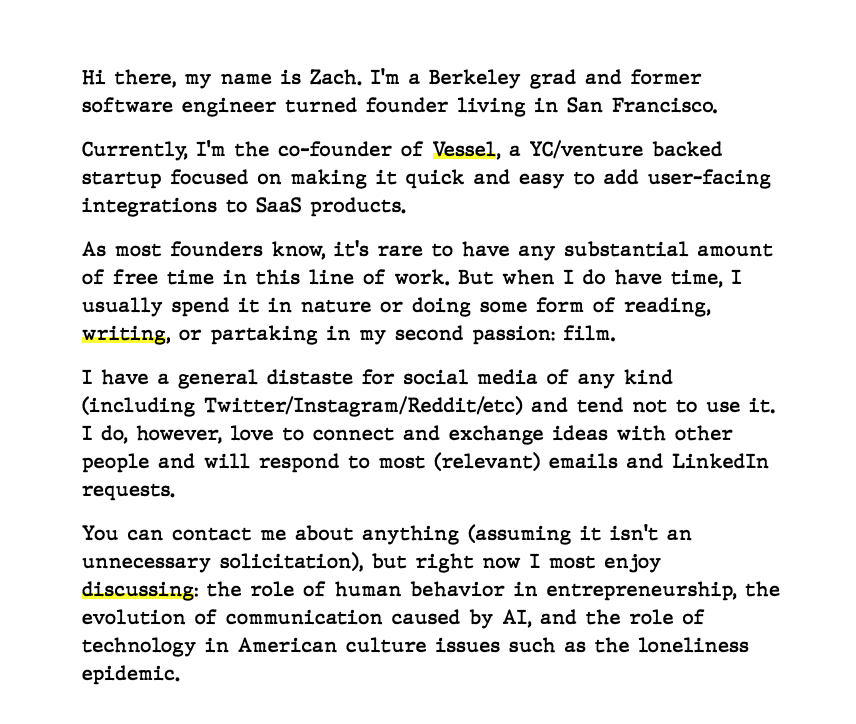
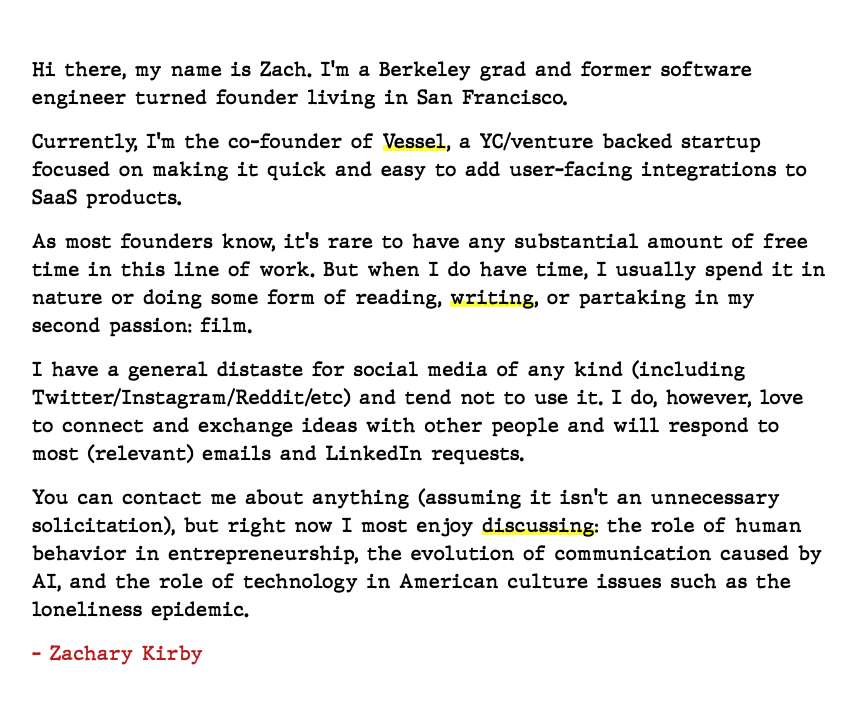
Before and after one commit to zkirby/personal-site, a Next.js app: page / in a window 1280 px wide. Shown: the top 724 px of the page, without its empty margins (208-1064 px from the left). Built offline with nearby package versions, Linux system fonts and the light colour scheme.

Commit message:
add signature at the end

```diff
--- a/tailwind.config.js
+++ b/tailwind.config.js
@@ -4,20 +4,11 @@ module.exports = {
   purge: ["./pages/**/*.{js,ts,jsx,tsx}", "./views/**/*.{js,ts,jsx,tsx}"],
   theme: {
     fontFamily: {
-      serif: ["Playfair Display"],
       sans: ["var(--font-typewriter)"],
     },
     extend: {
       colors: {
-        "pastel-green": "#4EA295",
-        "pastel-pink": "#D78F8C",
-        "pastel-blue": "#8F95B7",
-        "pastel-red": "#D86D77",
-        "pastel-gray": "#E2D5D5",
-        "pastel-purple": "#F8CEEC",
-        "pastel-orange": "#FFE5D9",
-        "pastel-lavender": "#E6D7F2",
-        "pastel-yellow": "#FCE2C4",
+        "typewriter-paper": "#f4f0e8",
       },
     },
   },
--- a/views/Home.tsx
+++ b/views/Home.tsx
@@ -6,8 +6,8 @@ import { BiPencil } from "react-icons/bi";
 
 export default function Home({ }) {
   return (
-    <div className="p-10">
-      <div className="m-auto w-7/12 flex justify-center">
+    <div className="p-10 ">
+      <div className="m-auto w-[800px] flex justify-center">
         {/* NOTE: I really like this picture but I'm not sure it really works with the current typewriter style */}
         {/* <div className="mr-6 relative bottom-2">
           <Image height="400" width="400" src={self} />
@@ -33,7 +33,7 @@ export default function Home({ }) {
             </a>
           </div> */}
           <div className="text-left font-sans">
-            <p className="mt-6 text-xl">
+            <p className="mt-4 text-xl">
               Hi there, my name is Zach. I'm a Berkeley grad and former software
               engineer turned founder living in San Francisco.
             </p>
@@ -82,6 +82,7 @@ export default function Home({ }) {
               communication caused by AI, and the role of technology in American
               culture issues such as the loneliness epidemic.
             </p>
+            <p className="text-xl mt-4 text-red-700">- Zachary Kirby</p>
           </div>
         </div>
       </div>
```
